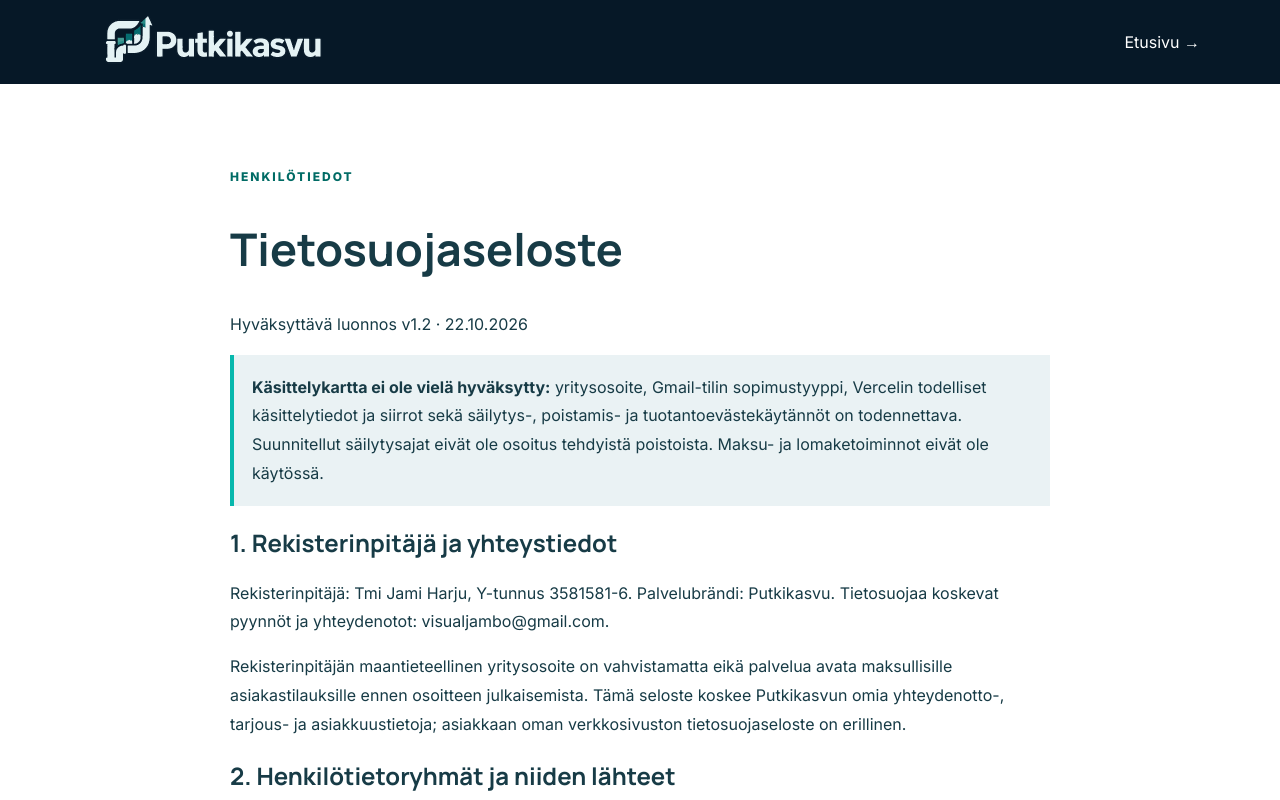
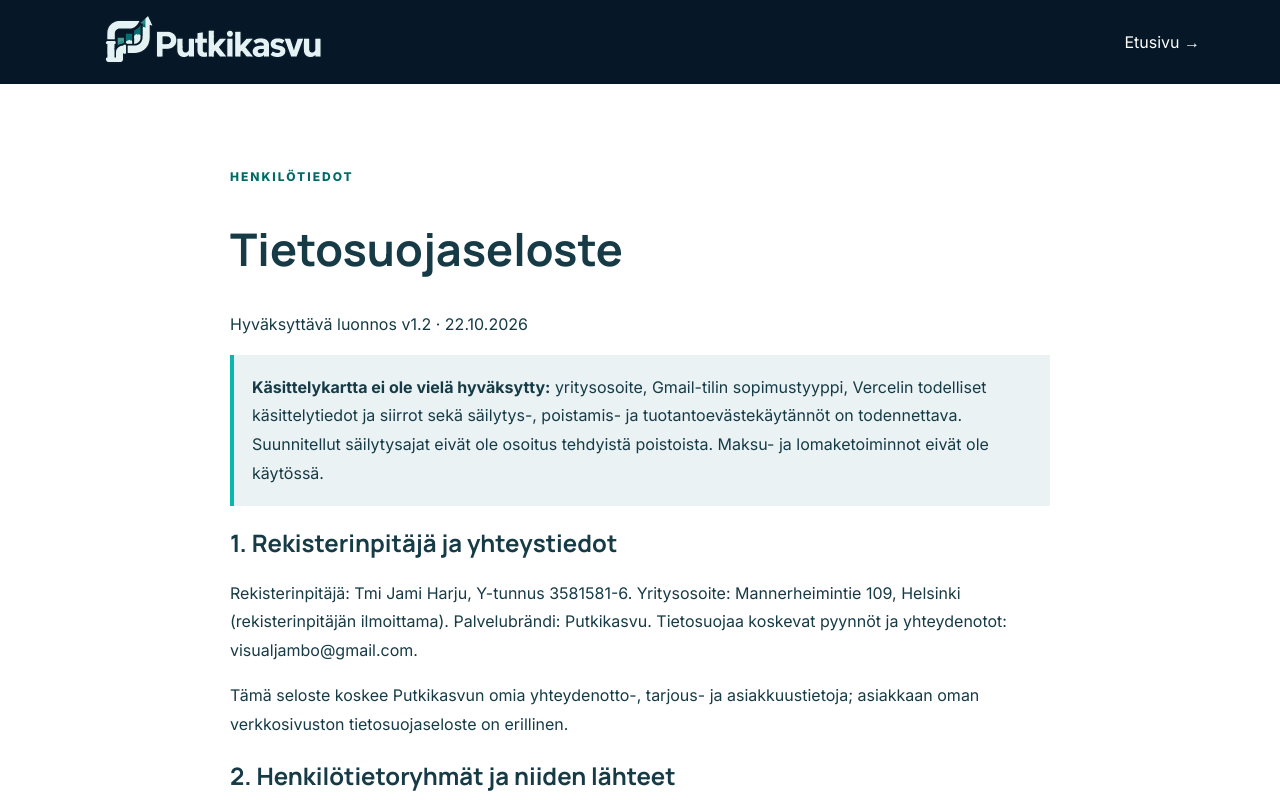
Before and after one commit to Jambovisuaalit/putkikasvu, a Next.js app: page /tietosuoja in a window 1280 px wide. Shown: the top 800 px of the page. Built offline with nearby package versions, Linux system fonts and the light colour scheme.

Commit message:
legal: record owner-confirmed public business address in PR 9

```diff
--- a/app/tietosuoja/page.jsx
+++ b/app/tietosuoja/page.jsx
@@ -7,8 +7,8 @@ const sections = [
   {
     title: '1. Rekisterinpitäjä ja yhteystiedot',
     paragraphs: [
-      'Rekisterinpitäjä: Tmi Jami Harju, Y-tunnus 3581581-6. Palvelubrändi: Putkikasvu. Tietosuojaa koskevat pyynnöt ja yhteydenotot: visualjambo@gmail.com.',
-      'Rekisterinpitäjän maantieteellinen yritysosoite on vahvistamatta eikä palvelua avata maksullisille asiakastilauksille ennen osoitteen julkaisemista. Tämä seloste koskee Putkikasvun omia yhteydenotto-, tarjous- ja asiakkuustietoja; asiakkaan oman verkkosivuston tietosuojaseloste on erillinen.'
+      'Rekisterinpitäjä: Tmi Jami Harju, Y-tunnus 3581581-6. Yritysosoite: Mannerheimintie 109, Helsinki (rekisterinpitäjän ilmoittama). Palvelubrändi: Putkikasvu. Tietosuojaa koskevat pyynnöt ja yhteydenotot: visualjambo@gmail.com.',
+      'Tämä seloste koskee Putkikasvun omia yhteydenotto-, tarjous- ja asiakkuustietoja; asiakkaan oman verkkosivuston tietosuojaseloste on erillinen.'
     ]
   },
   {
```
